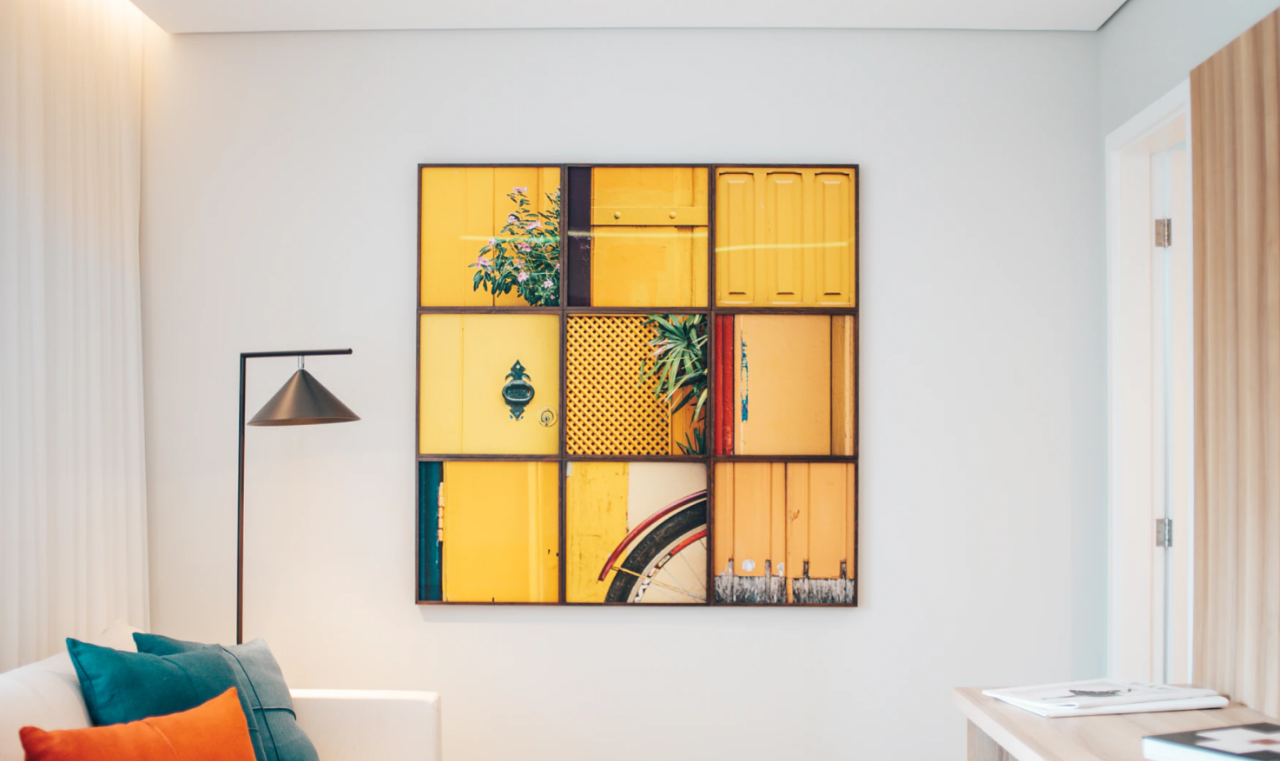
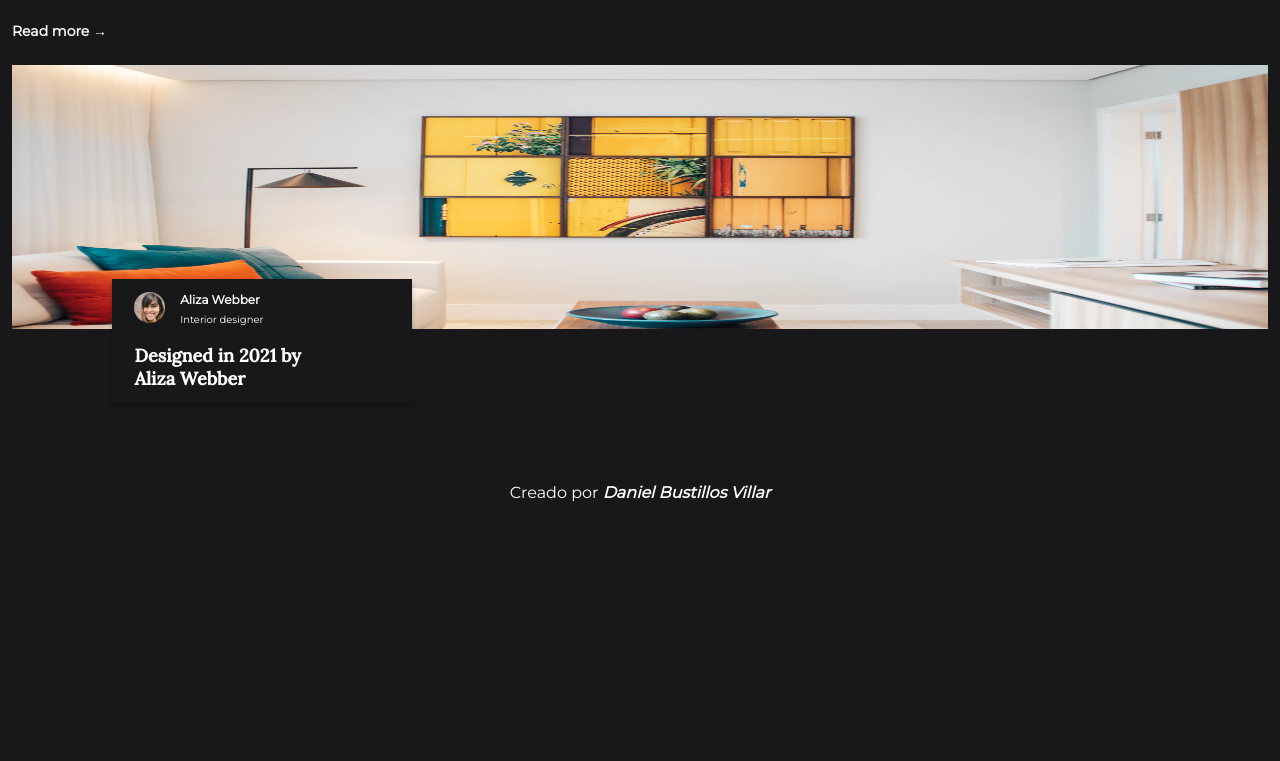
Before and after one commit to DanielBustillosVillar/consultor_interiores, a plain HTML site: page index.html in a window 1280 px wide. Shown: the part 178-939 px from the top of the page. After the commit the page ends 800 px from the top, so only its background shows below. Drawn offline with nearby package versions, Linux system fonts and the light colour scheme.

```diff
--- a/css/estilos.css
+++ b/css/estilos.css
@@ -1,12 +1,16 @@
 
 *{
     margin: 0;
-    background: #0c0b0b;
     box-sizing: border-box;
     font-family: 'Montserrat', sans-serif;
+    color: #ffffff;
+}
+body{
+    background: #181719;
 }
 img{
     width: 100%;
+    height: 100%;
 }
 .cabecera{
     display: flex;
@@ -20,7 +24,6 @@ img{
     font-size: 14px;
     font-family: 'Crimson Pro', serif;
     text-decoration: none;
-    color: #ffffff;
     border: 1px solid #ffffff;
     padding: 8px;
 }
@@ -58,7 +61,6 @@ img{
 }
 .link_menu{
     text-decoration: none;
-    color: #ffffff;
     display: block;
     padding: 16px 0;
 }
@@ -66,9 +68,78 @@ img{
     background: #ffffff;
     color: #0c0b0b;
 }
+.principal{
+    margin: 12px;
+}
 .titulo{
     font-family: 'Lora', serif;
+    font-size: 36px;
+    font-weight: 500;
+    font-style: normal;
+    padding-bottom: 25px;
+}
+.introduccion p{
+    font-size: 14px;
+    font-weight: 400;
+    width: 70%;
+    line-height: 17px;
+    font-style: normal;
+}
+.more{
+    display: block;
+    margin: 25px 0;
+    text-decoration: none;
+    font-weight: bold;
+    font-size: 14px;
+}
+.autora figure{
+    height: 264px;
+}
+.tarjeta{
+    width: 300px;
+    background: #181719;
+    box-shadow: 0px 4px 4px rgba(0, 0, 0, 0.25);
+    padding: 13px 22px;
+    display: flex;
+    flex-wrap: wrap;
+    margin-left: 8%;
+    position: relative;
+    top: -50px;
+}
+.tarjeta img{
+    width: 12%;
+    border-radius: 100%;
+}
+.datos{
+    display: flex;
+    flex-wrap: wrap;
+    height: 40px;
+    padding-left: 15px;
+    margin-bottom: 12px;
+}
+.tarjeta h2{
+    font-size: 12px;
+    display: inline-block;
+    width: 100%;
+}
+.tarjeta h3{
+    font-size: 10px;
+    display: inline-block;
+    font-weight: 500;
 }
 .tarjeta p{
     font-family: 'Lora', serif;
+    font-weight: bold;
+    display: block;
+    width: 70%;
+    font-size: 18px;
 }
+.footer{
+    text-align: center;
+    margin: 30px 0;
+}
+.footer p a{
+    font-weight: bold;
+    font-style: italic;
+    text-decoration: none;
+}
--- a/index.html
+++ b/index.html
@@ -7,7 +7,7 @@
     <title>Inicio</title>
     <link rel="preconnect" href="https://fonts.googleapis.com">
     <link rel="preconnect" href="https://fonts.gstatic.com" crossorigin>
-    <link href="https://fonts.googleapis.com/css2?family=Crimson+Pro:wght@200&family=Lora:wght@700&family=Montserrat:wght@700&display=swap" rel="stylesheet">
+    <link href="https://fonts.googleapis.com/css2?family=Crimson+Pro:wght@200&family=Lora:wght@500&family=Montserrat:wght@400&display=swap" rel="stylesheet">
     <link rel="stylesheet" href="css/estilos.css">
 </head>
 <body>
@@ -40,9 +40,11 @@
             </figure>
             <div class="tarjeta">
                 <img src="img/photo2.png" alt="Autora">
-                <h2>Aliza Webber</h2>
-                <h3>Interior designer</h3>
-                <p>Designed in 2020 by Aliza Webber</p>
+                <div class="datos">
+                    <h2>Aliza Webber</h2>
+                    <h3>Interior designer</h3>
+                </div>
+                <p>Designed in 2021 by Aliza Webber</p>
             </div>
         </div>
     </main>
```
